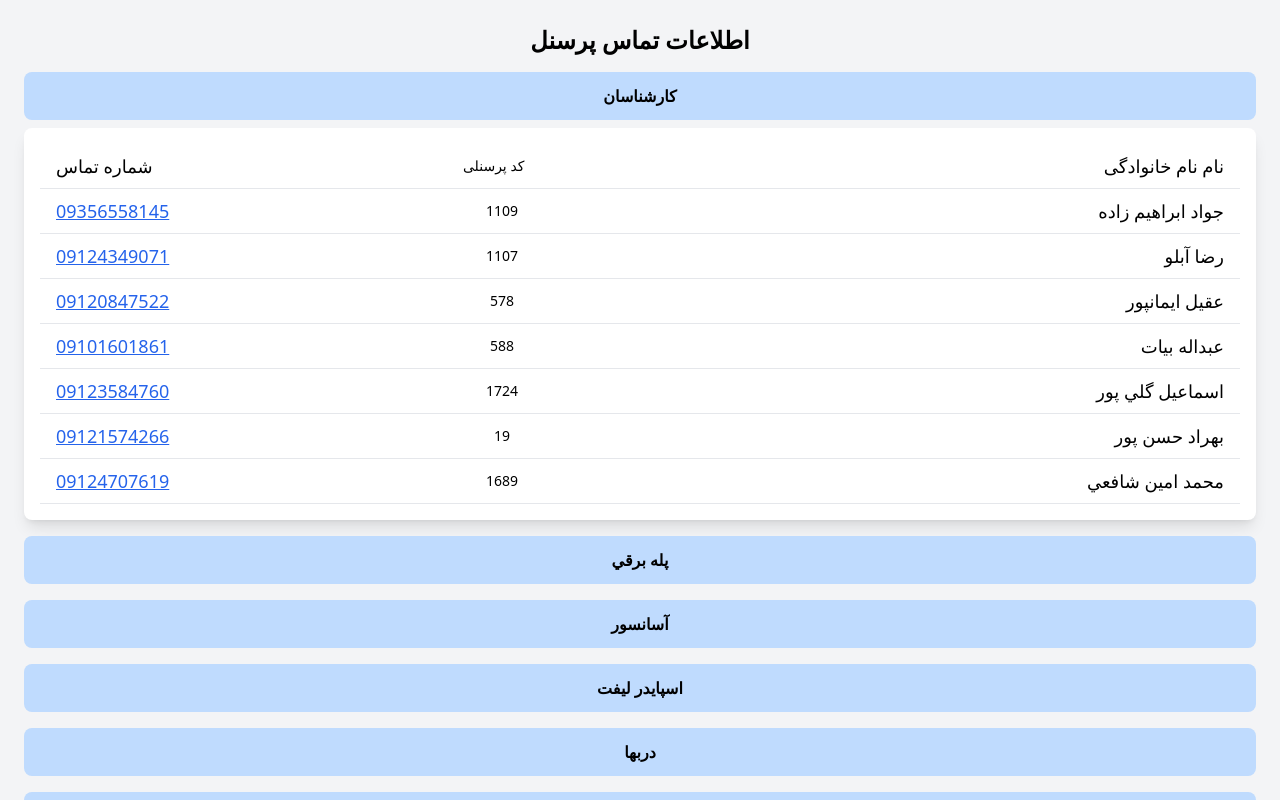
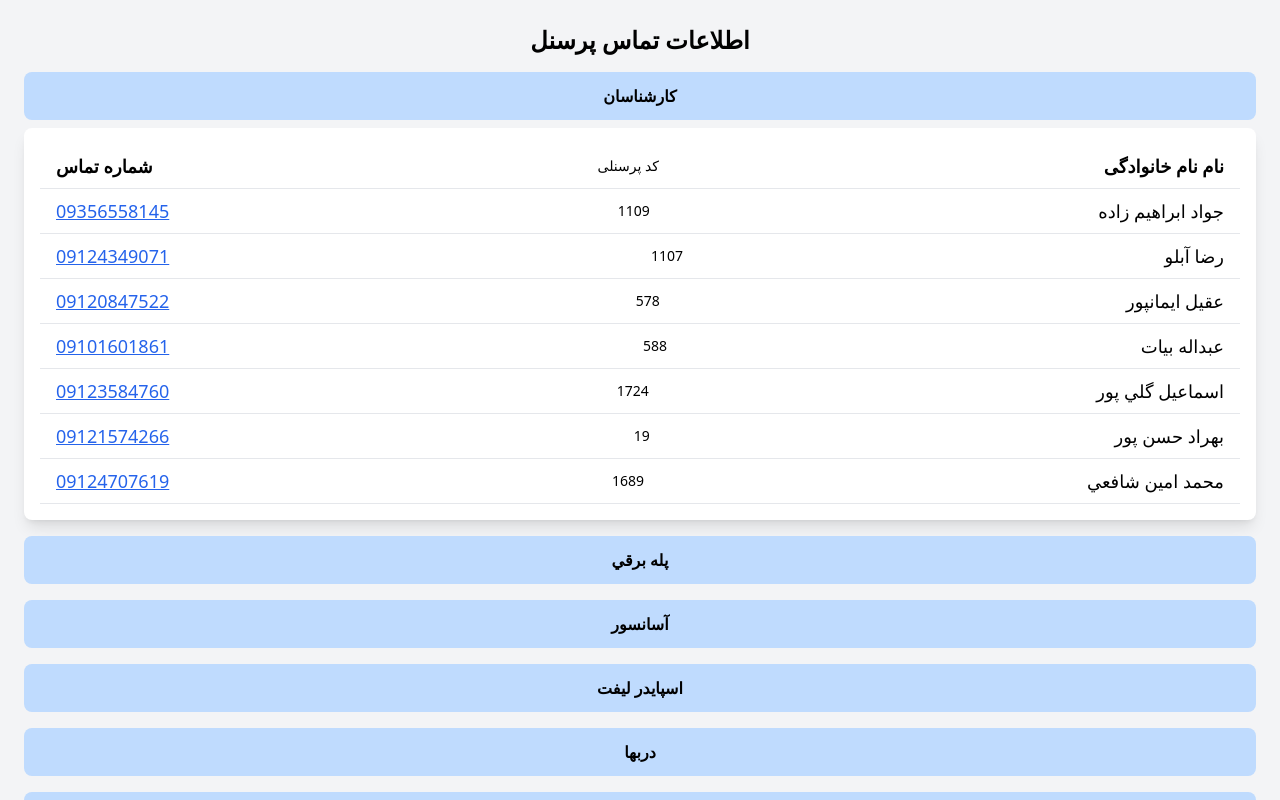
Before and after one commit to choofe/Personnel_Directory, a React (Create React App) app: page / in a window 1280 px wide. Both pictures are taken after a click on the button "کارشناسان". Shown: the top 800 px of the page. Built offline with nearby package versions, Linux system fonts and the light colour scheme.

Commit message:
Update PersonnelList.js

```diff
--- a/src/PersonnelList.js
+++ b/src/PersonnelList.js
@@ -174,17 +174,18 @@ const PersonnelList = () => {
                                         className={`flex flex-wrap items-center justify-between border-b py-2 px-4 text-lg ${shiftTeams[currentShift]?.includes(contact.name) ? 'bg-green-200' : ''}`}
                                     >
                                         {contact.phone === "شماره تماس" ?
-                                            (<span className="ltr text-black"> {contact.phone} </span>) :
+                                            (<span className="ltr text-black font-semibold"> {contact.phone} </span>) :
                                             (<a
                                                 href={`tel:${contact.phone}`}
                                                 className="ltr text-blue-600 underline"
                                             >
                                                 {contact.phone}
                                             </a>)}
+
                                         {contact.role && (
-                                            <span className="text-xs sm:text-sm text-black-600 flex-grow text-center whitespace-nowrap overflow-hidden">{contact.role}</span>
+                                            <span className={`text-xs sm:text-sm text-black-600 flex-grow text-center whitespace-nowrap overflow-hidden ${contact.ro === "کد پرسنلی" ? 'font-semibold' : ''}`}> {contact.role}</span>
                                         )}
-                                        <span className="rtl text-right w-1/3">{contact.name}</span>
+                                        <span className={`rtl text-right w-1/3" ${contact.name === "نام نام خانوادگی" ? 'font-semibold' : ''} `}>{contact.name}</span>
                                     </li>
                                 ))}
                             </ul>
```
